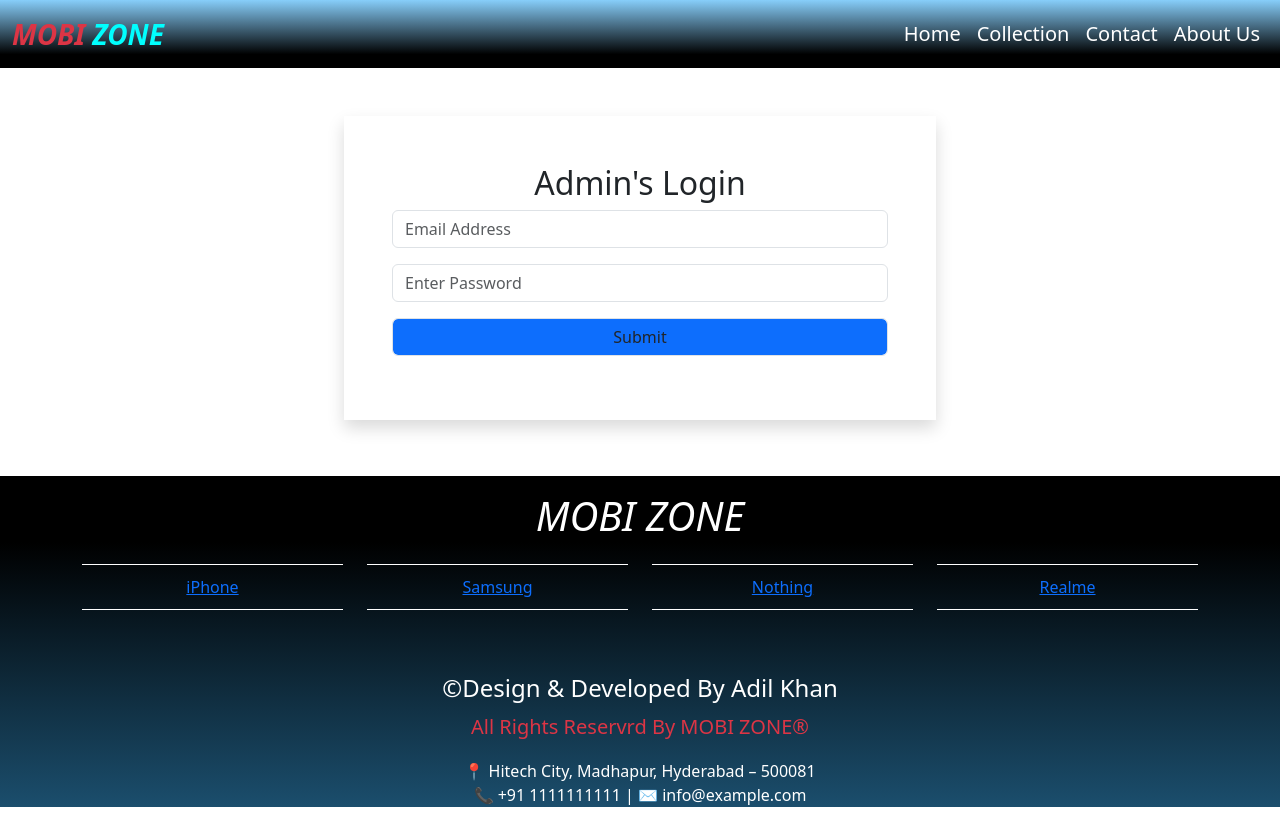
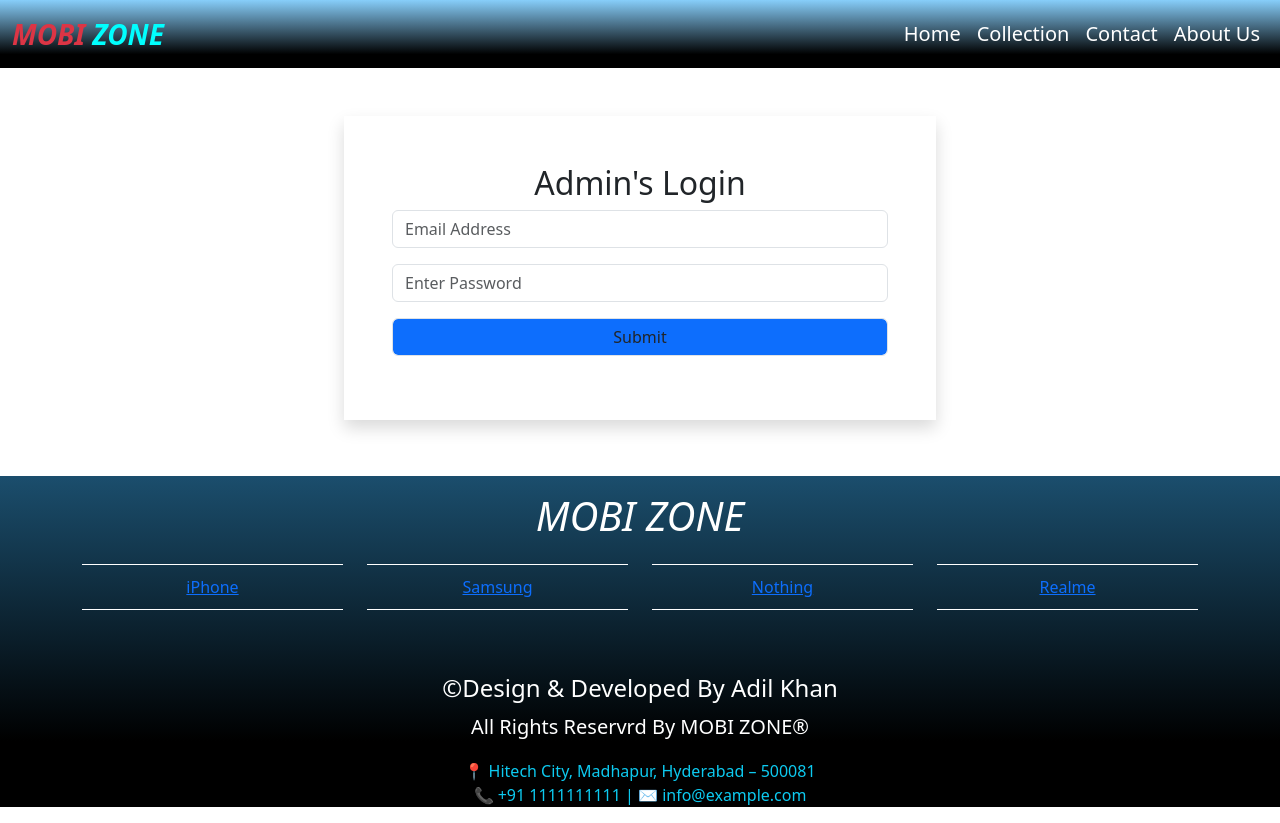
Before and after one commit to Adil-Pathan0/Mobizone, a React (Create React App) app: page /admin in a window 1280 px wide. Built offline with nearby package versions, Linux system fonts and the light colour scheme.

Commit message:
footer change

```diff
--- a/src/App.css
+++ b/src/App.css
@@ -77,7 +77,7 @@
 }
 
 .wholefooter {
-  background: linear-gradient(to bottom, black 20%, rgb(27, 78, 109));
+  background: linear-gradient(to top, black 20%, rgb(27, 78, 109));
 }
 
 .footpara p {
--- a/src/mobizone/Footer.js
+++ b/src/mobizone/Footer.js
@@ -33,9 +33,9 @@ const Footer = () => {
                     </div>
                 </section>
                 <h4 className='text-white text-center border-primary mt-5'>&copy;Design & Developed By Adil Khan</h4>
-                <h5 className='text-danger text-center p-1'>All Rights Reservrd By MOBI ZONE&reg;</h5>
-                <p className='text-white text-center pt-2 m-0'>📍 Hitech City, Madhapur, Hyderabad – 500081</p>
-                <p className='text-white text-center '>📞 +91 1111111111 | ✉️ info@example.com</p>
+                <h5 className='text-white text-center p-1'>All Rights Reservrd By MOBI ZONE&reg;</h5>
+                <p className='text-info text-center pt-2 m-0'>📍 Hitech City, Madhapur, Hyderabad – 500081</p>
+                <p className='text-info text-center '>📞 +91 1111111111 | ✉️ info@example.com</p>
             </section>
         </div>
     )
```
